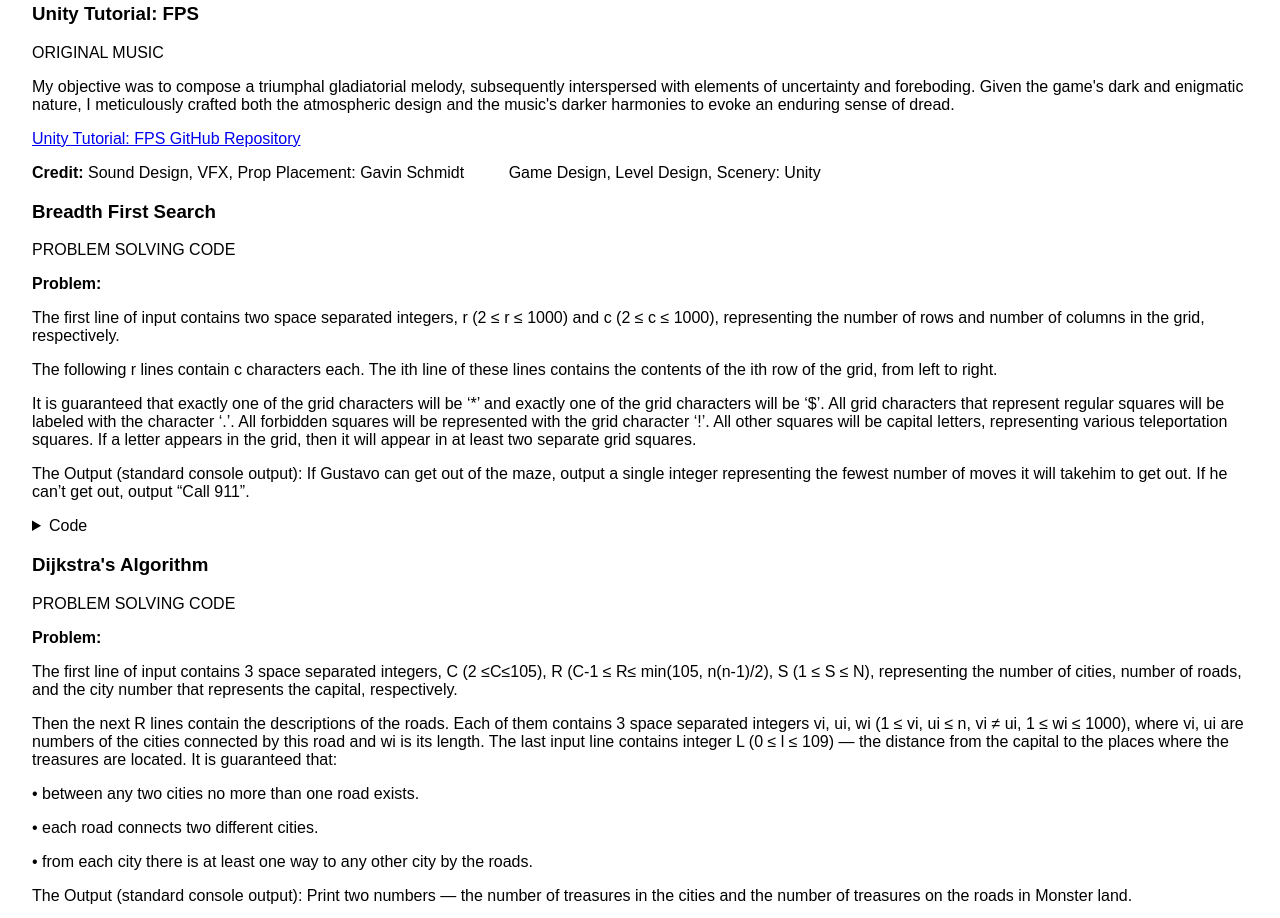
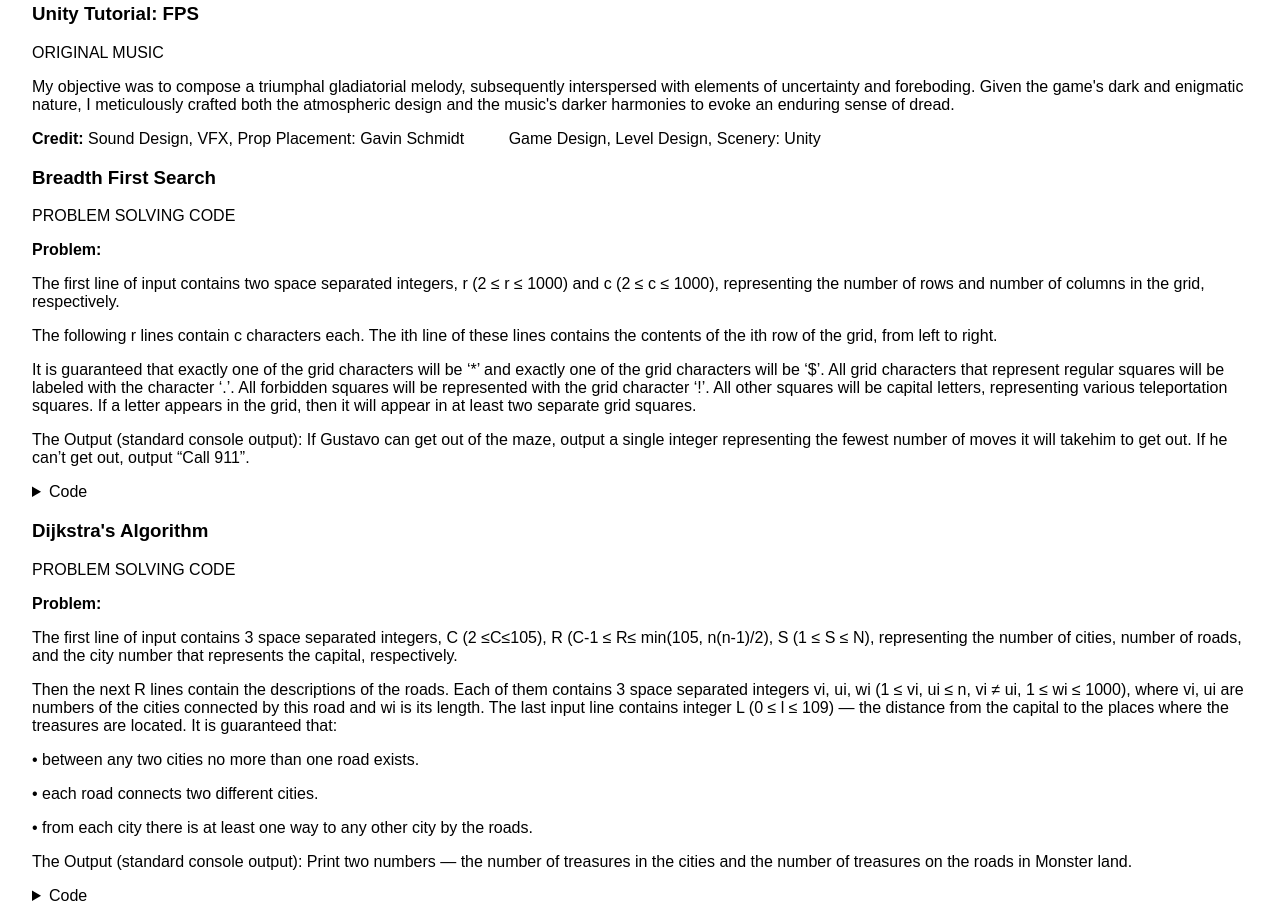
Before and after one commit to gavinschmidt47/gavinschmidt47.github.io, a plain HTML site: page index.html in a window 1280 px wide. Shown: the part 2472-3390 px from the top of the page. Drawn offline with Linux system fonts and the light colour scheme.

Commit message:
Temp Remove Unity Tutorial Download

```diff
--- a/index.html
+++ b/index.html
@@ -72,7 +72,6 @@
             <h3>Unity Tutorial: FPS</h3>
             <p>ORIGINAL MUSIC</p>
             <p>My objective was to compose a triumphal gladiatorial melody, subsequently interspersed with elements of uncertainty and foreboding. Given the game's dark and enigmatic nature, I meticulously crafted both the atmospheric design and the music's darker harmonies to evoke an enduring sense of dread.</p>
-            <a href="Pieces/Partner Microgame.zip" download>Unity Tutorial: FPS GitHub Repository</a>
             <p><b>Credit:</b> Sound Design, VFX, Prop Placement: Gavin Schmidt &nbsp; &nbsp; &nbsp; &nbsp; &nbsp;Game Design, Level Design, Scenery: Unity</P>
         </div>
         <div class="project">
```
